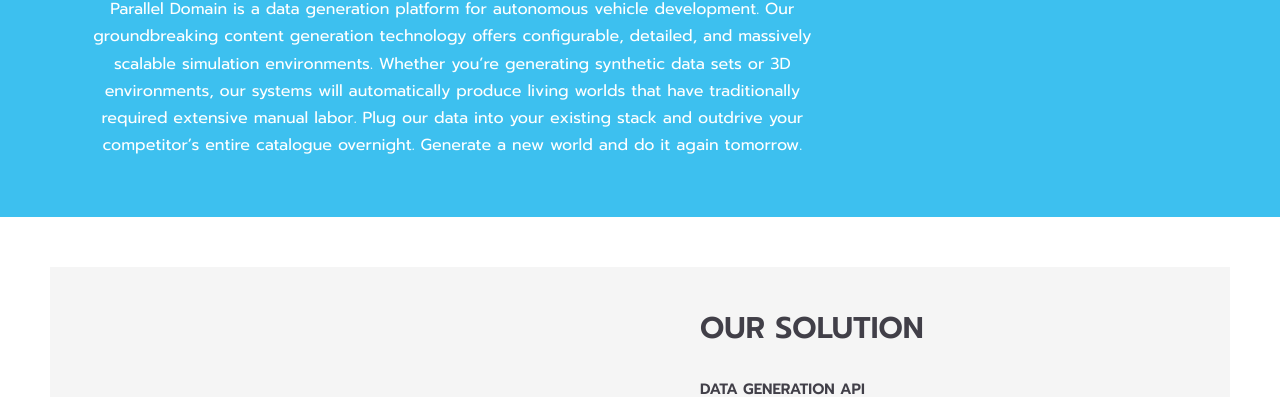
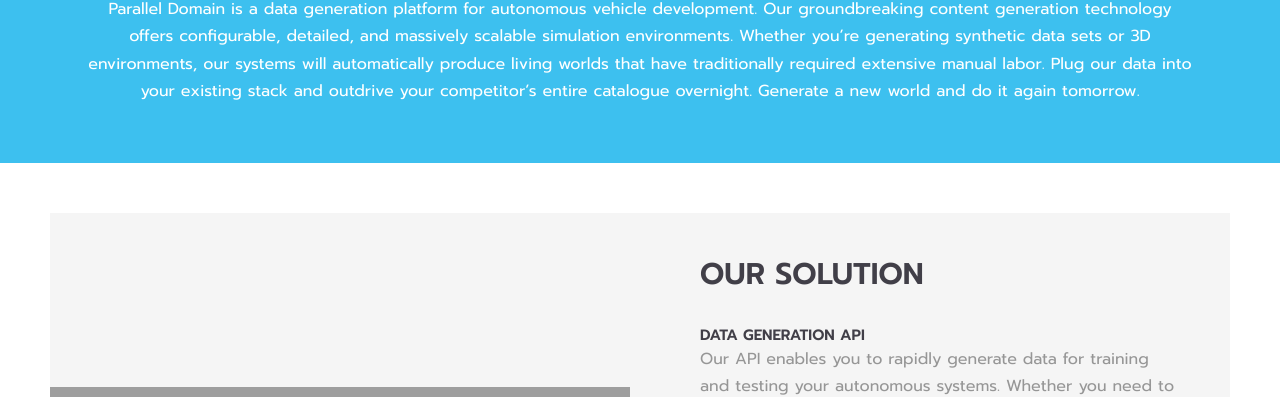
Before and after one commit to Nezunoban/pd, a plain HTML site: page index.html in a window 1280 px wide. Shown: the part 703-1100 px from the top of the page. Drawn offline with nearby package versions, Linux system fonts and the light colour scheme; grey boxes are pictures that could not be loaded; a script that the page names is missing.

Commit message:
fixing what we do area alignment

```diff
--- a/index.html
+++ b/index.html
@@ -85,7 +85,7 @@
       <section class="statement p-5">
          <div class="container">
             <div class="row text-center">
-               <div class="col-xs-12 col-lg-8 col-xl-6">
+               <div class="col-xs-12">
                   <h2 style="color: #fff">WHAT WE DO</h2>
                   <p>Parallel Domain is a data generation platform for autonomous vehicle development. Our groundbreaking content generation technology offers configurable, detailed, and massively scalable simulation environments. Whether you’re generating synthetic data sets or 3D environments, our systems will automatically produce living worlds that have traditionally required extensive manual labor. Plug our data into your existing stack and outdrive your competitor’s entire catalogue overnight. Generate a new world and do it again tomorrow.</p>
                </div>
```
